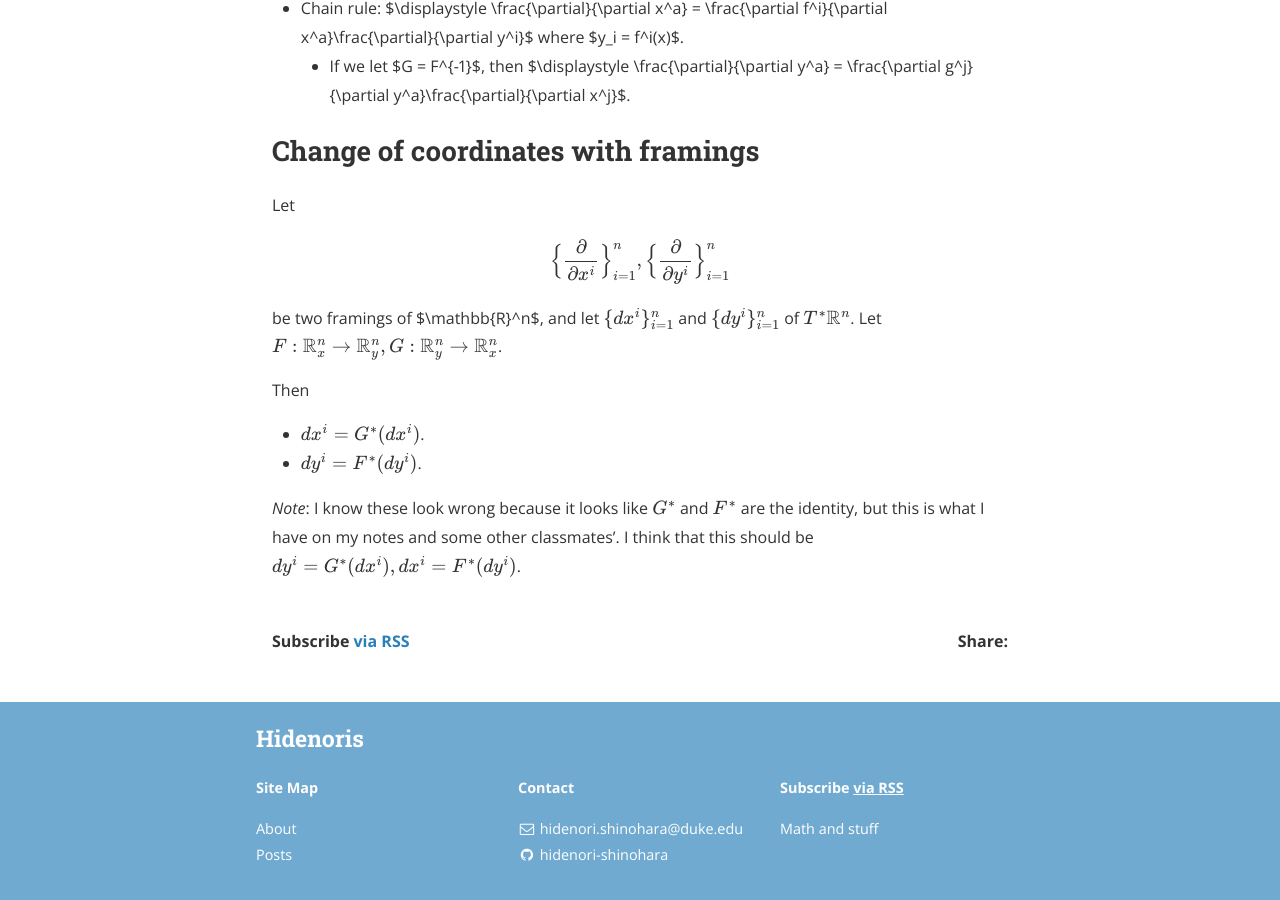
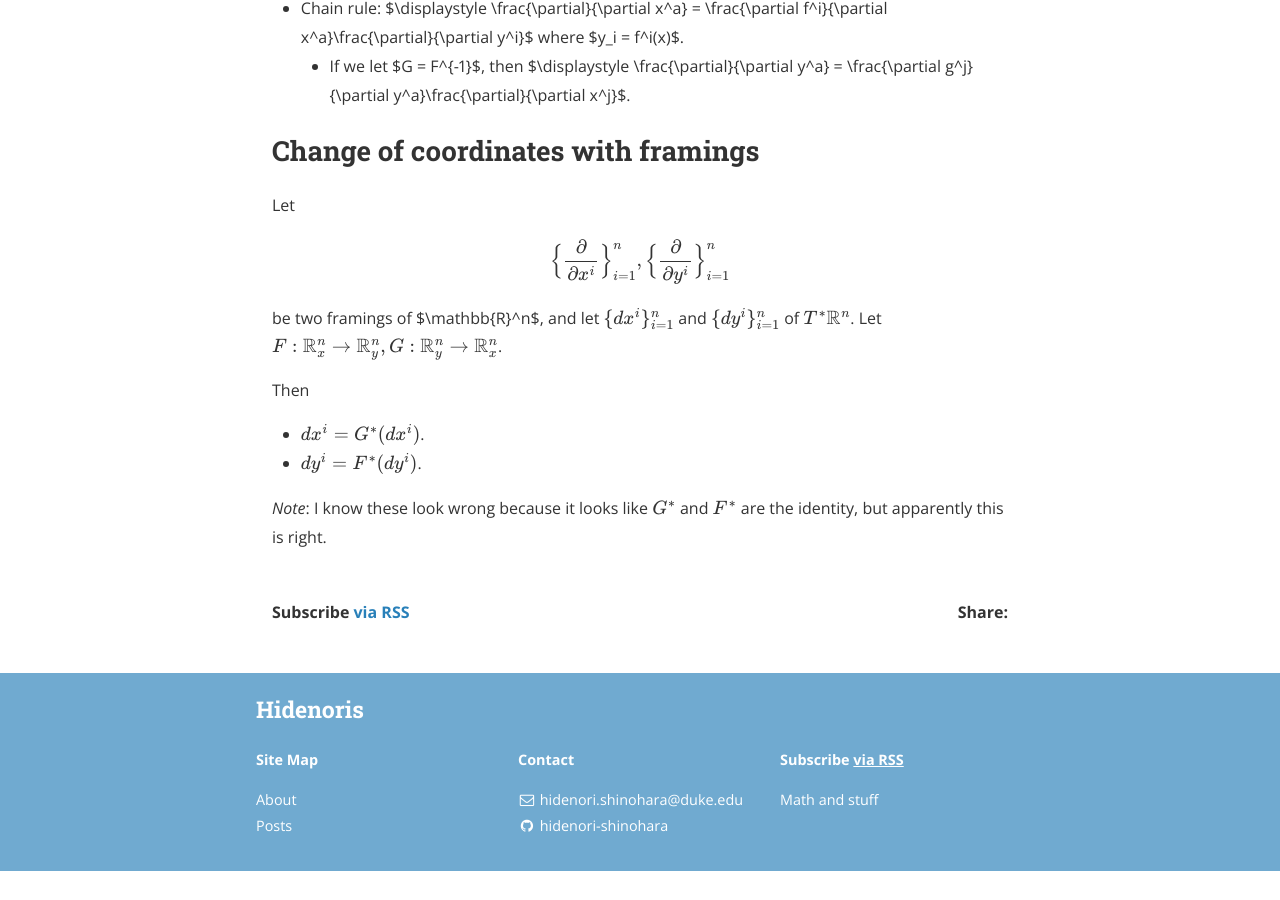
Before and after one commit to hidenori-shinohara/hidenori-shinohara.github.io, a Jekyll site: the page built from _posts/courses/math620/2019-09-09-smooth-manifold-cheat-sheet.md, in a window 1280 px wide and 900 px high, scrolled down 9438 px. Built offline with Jekyll 4.4.1, drawn with Linux system fonts in a browser that asks for light colours; nearby versions of some CDN libraries; formulas are drawn with MathJax 3; after the commit the page ends 10309 px from its top, so only the background shows below that.

Commit message:
Fix notes

```diff
--- a/_posts/courses/math620/2019-09-09-smooth-manifold-cheat-sheet.md
+++ b/_posts/courses/math620/2019-09-09-smooth-manifold-cheat-sheet.md
@@ -309,5 +309,4 @@ Then
 * $$dx^i = G^*(dx^i)$$.
 * $$dy^i = F^*(dy^i)$$.
 
-*Note*: I know these look wrong because it looks like $$G^*$$ and $$F^*$$ are the identity, but this is what I have on my notes and some other classmates'.
-I think that this should be $$dy^i = G^*(dx^i), dx^i = F^*(dy^i)$$.
+*Note*: I know these look wrong because it looks like $$G^*$$ and $$F^*$$ are the identity, but apparently this is right.
```
